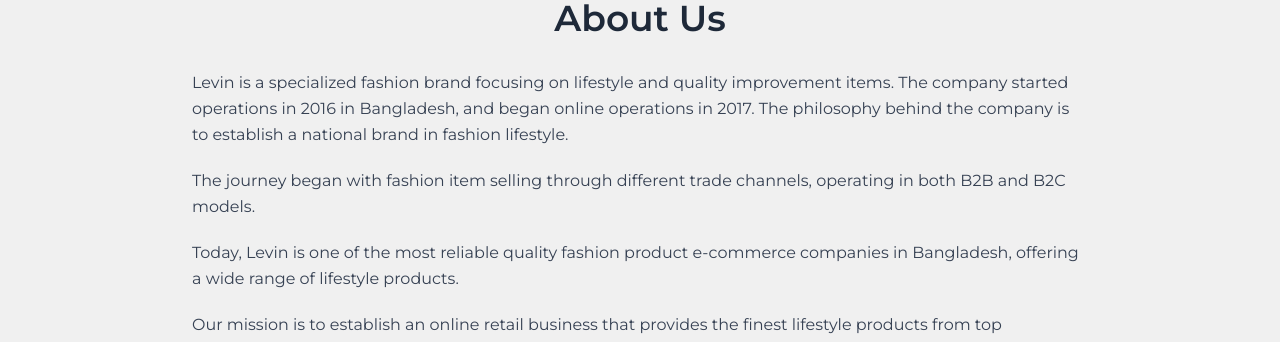
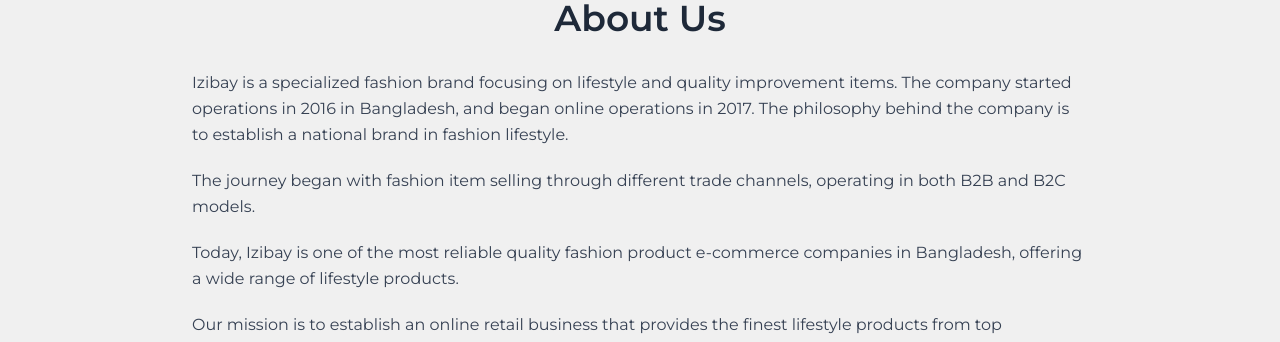
Before and after one commit to theashrafislam/izibay-frontend, a Next.js app: page /about-us in a window 1280 px wide. Shown: the part 230-572 px from the top of the page. Built offline with nearby package versions, Linux system fonts and the light colour scheme.

Commit message:
fixed a content

```diff
--- a/app/about-us/page.jsx
+++ b/app/about-us/page.jsx
@@ -16,7 +16,7 @@ const AboutUs = () => {
                 {/* Content */}
                 <div className="flex flex-col gap-5 text-gray-700 text-sm sm:text-base leading-relaxed">
                     <p>
-                        Levin is a specialized fashion brand focusing on lifestyle and
+                        Izibay is a specialized fashion brand focusing on lifestyle and
                         quality improvement items. The company started operations in 2016
                         in Bangladesh, and began online operations in 2017. The philosophy
                         behind the company is to establish a national brand in fashion
@@ -29,7 +29,7 @@ const AboutUs = () => {
                     </p>
 
                     <p>
-                        Today, Levin is one of the most reliable quality fashion product
+                        Today, Izibay is one of the most reliable quality fashion product
                         e-commerce companies in Bangladesh, offering a wide range of
                         lifestyle products.
                     </p>
```
